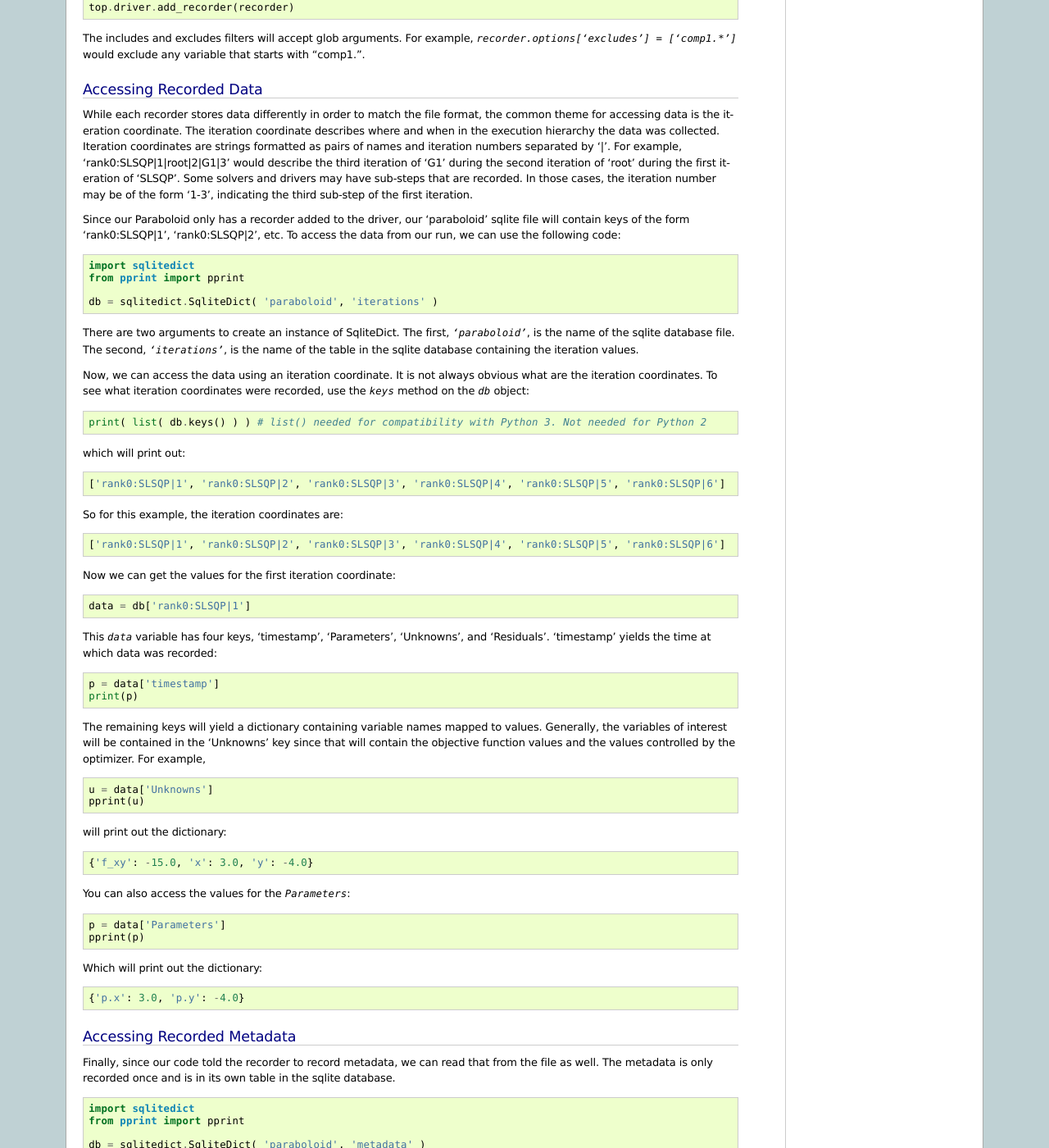
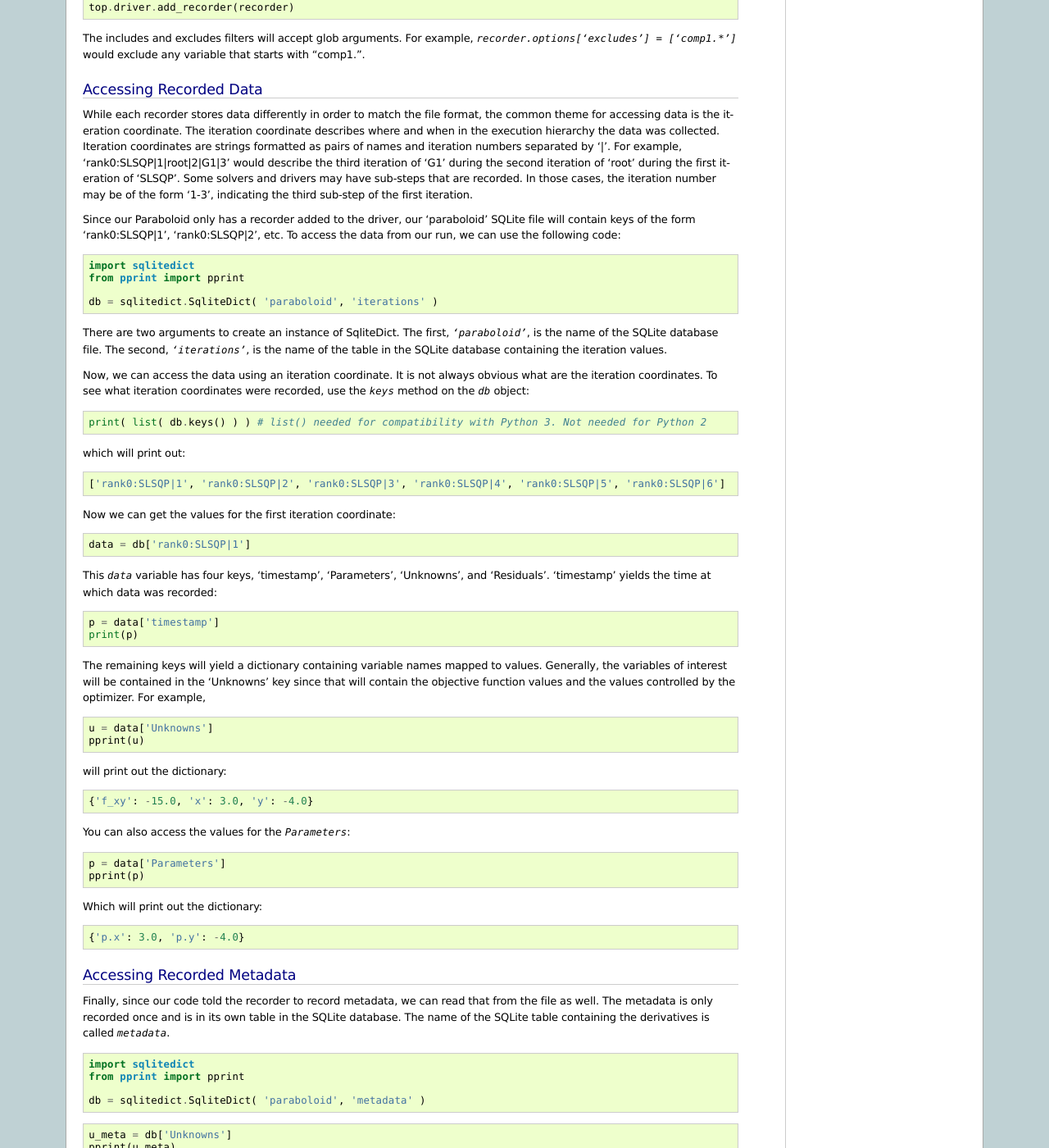
Before and after one commit to OpenMDAO/OpenMDAO1, a Sphinx documentation site: the page built from openmdao/docs/usr-guide/tutorials/recording.rst, in a window 1280 px wide and 1400 px high, scrolled down 1949 px. Shown: the whole window at 82% size. Built offline with Sphinx 7.4.7, drawn with Linux system fonts in a browser that asks for light colours; pages that are not in the unit, such as notebooks, are missing from menus; some of the changed text lies outside the part shown.

Commit message:
Fixing up minor doc issues

```diff
--- a/openmdao/docs/usr-guide/tutorials/recording.rst
+++ b/openmdao/docs/usr-guide/tutorials/recording.rst
@@ -248,7 +248,7 @@ iteration number may be of the form '1-3', indicating the third sub-step of the
 first iteration.
 
 Since our Paraboloid only has a recorder added to the driver, our
-'paraboloid' sqlite file will contain keys of the form 'rank0:SLSQP|1', 'rank0:SLSQP|2',
+'paraboloid' SQLite file will contain keys of the form 'rank0:SLSQP|1', 'rank0:SLSQP|2',
 etc. To access the data from our run, we can use the following code:
 
 .. testsetup:: reading
@@ -352,8 +352,8 @@ etc. To access the data from our run, we can use the following code:
 
 
 There are two arguments to create an instance of SqliteDict. The first, `'paraboloid'`,
-is the name of the sqlite database file. The second, `'iterations'`, is the name of the table
-in the sqlite database containing the iteration values.
+is the name of the SQLite database file. The second, `'iterations'`, is the name of the table
+in the SQLite database containing the iteration values.
 
 Now, we can access the data using an iteration coordinate. It is not always obvious what are the
 iteration coordinates. To see what iteration coordinates were recorded, use the `keys` method
@@ -375,12 +375,6 @@ which will print out:
 
     ['rank0:SLSQP|1', 'rank0:SLSQP|2', 'rank0:SLSQP|3', 'rank0:SLSQP|4', 'rank0:SLSQP|5', 'rank0:SLSQP|6']
 
-
-So for this example, the iteration coordinates are:
-
-::
-
-  ['rank0:SLSQP|1', 'rank0:SLSQP|2', 'rank0:SLSQP|3', 'rank0:SLSQP|4', 'rank0:SLSQP|5', 'rank0:SLSQP|6']
 
 Now we can get the values for the first iteration coordinate:
 
@@ -456,7 +450,8 @@ Accessing Recorded Metadata
 ===========================
 
 Finally, since our code told the recorder to record metadata, we can read that from the file as well.
-The metadata is only recorded once and is in its own table in the sqlite database.
+The metadata is only recorded once and is in its own table in the SQLite database.
+The name of the SQLite table containing the derivatives is called `metadata`.
 
 .. testsetup:: reading_metadata
 
@@ -763,7 +757,7 @@ then the derivatives are also recorded to the case recording file.
     db = sqlitedict.SqliteDict( 'paraboloid', 'derivs' )
 
 
-The name of the sqlite table containing the derivatives is called `derivs`.
+The name of the SQLite table containing the derivatives is called `derivs`.
 
 Just like before, we can access the data using an iteration coordinate. The derivative value can either be an `ndarray` or a
 `dict`, depending on the optimizer being used.
```
Also changed, not shown: other parts of openmdao/docs/usr-guide/tutorials/recording.rst (+1 -2 lines).
